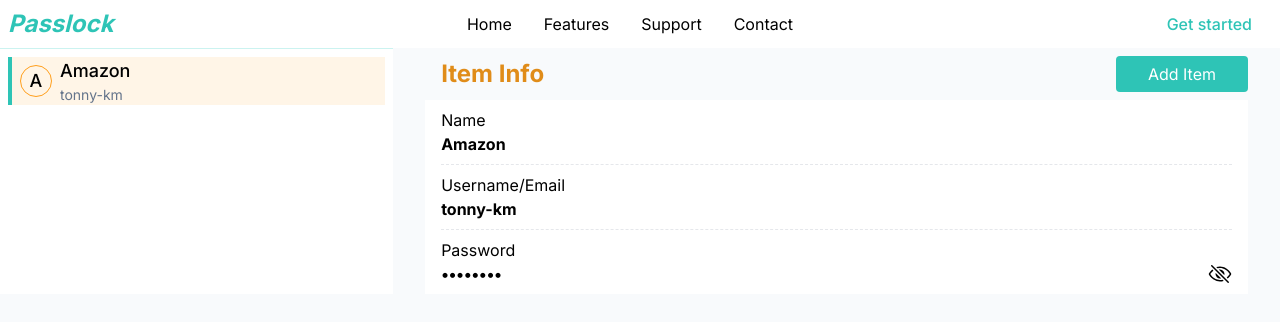
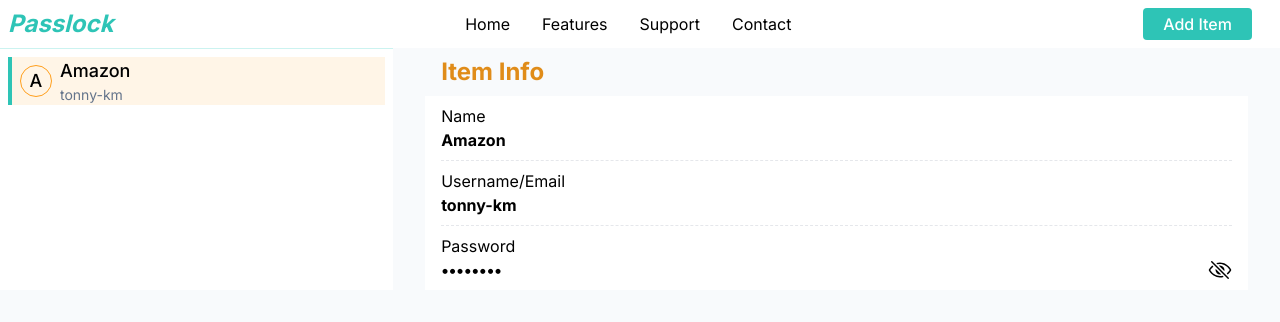
Before and after one commit to Tonnykimanthi/passlock, a Next.js app: page /demo in a window 1280 px wide. Shown: the top 322 px of the page. Built offline with nearby package versions, Linux system fonts and the light colour scheme.

Commit message:
Conditionally render a AddItem button

```diff
--- a/app/layout.tsx
+++ b/app/layout.tsx
@@ -2,7 +2,7 @@
 import { Inter } from "next/font/google";
 import "./globals.css";
 import Header from "@/components/layout/Header";
-import ContextWrapper from "@/context/context";
+import ContextWrapper from "@/context/Store";
 
 const inter = Inter({ subsets: ["latin"], variable: "--font-inter" });
 
--- a/components/layout/Header.tsx
+++ b/components/layout/Header.tsx
@@ -5,10 +5,12 @@
 import Button from "../ui/Button";
 import { RiMenu3Line } from "react-icons/ri";
 import { IoClose } from "react-icons/io5";
-import { useState } from "react";
+import { useState, useContext } from "react";
 import { usePathname } from "next/navigation";
+import { AppContext, Context } from "@/context/Store";
 
 const Header = () => {
+  const { handleFormIsOpen } = useContext(AppContext) as Context;
   const [navIsOpen, setNavIsOpen] = useState(false);
   const url = usePathname();
 
@@ -43,10 +45,19 @@
         </ul>
       </nav>
       <div className="flex items-center gap-x-4">
-        <Button
-          title="Get started"
-          styles="rounded px-5 py-0.5 text-primary font-medium transition"
-        />
+        {url === "/" ? (
+          <Button
+            title="Get started"
+            styles="mr-5 text-primary font-medium transition"
+          />
+        ) : (
+          <Button
+            title="Add Item"
+            styles="rounded mr-5 bg-primary px-5 py-1 text-white font-medium hover:bg-primaryDark active:scale-105 transition"
+            handleClick={handleFormIsOpen}
+          />
+        )}
+
         <div className="relative h-7 w-7 sm:hidden">
           <button
             className={`absolute left-1/2 top-1/2 -translate-x-1/2 -translate-y-1/2 transition ${
--- a/components/layout/ItemInfo.tsx
+++ b/components/layout/ItemInfo.tsx
@@ -2,7 +2,7 @@
 
 import { useContext, useState } from "react";
 import AddItemForm from "../ui/AddItemForm";
-import { AppContext, Context } from "@/context/context";
+import { AppContext, Context } from "@/context/Store";
 import { IoEyeOutline } from "react-icons/io5";
 import { IoEyeOffOutline } from "react-icons/io5";
 
@@ -14,14 +14,8 @@
 
   return (
     <section className="flex basis-3/4 flex-col px-2 sm:px-5 md:px-8">
-      <div className="my-2 flex items-center justify-between">
+      <div className="my-2">
         <h5 className="pl-4 text-2xl font-bold text-accentDark">Item Info</h5>
-        <button
-          className="rounded bg-primary p-1.5 text-white transition hover:bg-primaryDark md:px-5 lg:px-8"
-          onClick={handleFormIsOpen}
-        >
-          Add Item
-        </button>
       </div>
       <AddItemForm />
       <div className="divide-y-[1px] divide-dashed bg-white px-4 [&>article>div>input]:font-bold [&>article>div>input]:outline-none [&>article]:grid [&>article]:py-2">
--- a/components/layout/Items.tsx
+++ b/components/layout/Items.tsx
@@ -1,6 +1,6 @@
 "use client";
 
-import { AppContext, Context } from "@/context/context";
+import { AppContext, Context } from "@/context/Store";
 import { useContext } from "react";
 
 const ItemsList = () => {
--- a/components/ui/AddItemForm.tsx
+++ b/components/ui/AddItemForm.tsx
@@ -1,6 +1,6 @@
 "use client";
 
-import { AppContext, Context } from "@/context/context";
+import { AppContext, Context } from "@/context/Store";
 import { useContext } from "react";
 import InputField from "./InputField";
 
--- a/components/ui/Button.tsx
+++ b/components/ui/Button.tsx
@@ -1,14 +1,16 @@
 import Link from "next/link";
 
+type Button = {
+  title: string;
+  styles: string;
+  handleClick?: () => void;
+};
 
-type Button = {
-  title: string,
-  styles: string
-}
-
-const LoginButton = ({title, styles}: Button) => {
+const LoginButton = ({ title, styles, handleClick }: Button) => {
   return (
-    <Link href={"/demo"} className={styles}>{title}</Link>
+    <Link href={"/demo"} className={styles} onClick={handleClick}>
+      {title}
+    </Link>
   );
 };
 
```
Also changed, not shown: context/Store.tsx (renamed from context/context.tsx).
